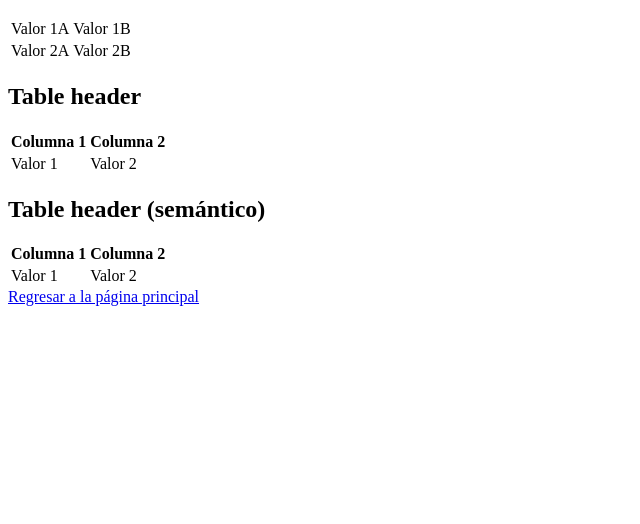
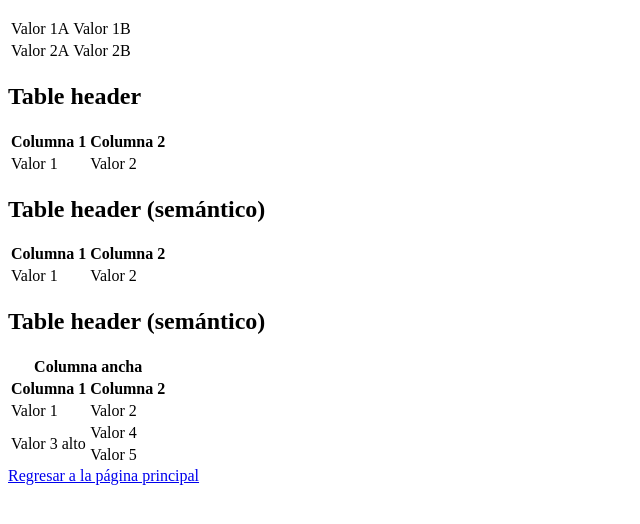
Before and after one commit to jagedn/hab-m0-mi_proyecto, a plain HTML site: page www/table.html in a window 1280 px wide. Shown: the part 110-634 px from the top of the page, without its empty margins (0-640 px from the left). Drawn offline with Linux system fonts and the light colour scheme.

Commit message:
Agregar ejemplo de table rowspan y colspan

```diff
--- a/www/table.html
+++ b/www/table.html
@@ -44,6 +44,31 @@
             </tr>
         </tbody>
     </table>
+    <h2>Table header (semántico)</h2>
+    <table>
+        <thead>
+            <tr>
+                <th colspan="2">Columna ancha</th>
+            </tr>
+            <tr>
+                <th>Columna 1</th>
+                <th>Columna 2</th>
+            </tr>
+        </thead>
+        <tbody>
+            <tr>
+                <td>Valor 1</td>
+                <td>Valor 2</td>
+            </tr>
+            <tr>
+                <td rowspan="2">Valor 3 alto</td>
+                <td>Valor 4</td>
+            </tr>
+            <tr>
+                <td>Valor 5</td>
+            </tr>
+        </tbody>
+    </table>
     <footer>
         <a href="./index.html">Regresar a la página principal</a>
     </footer>
```
